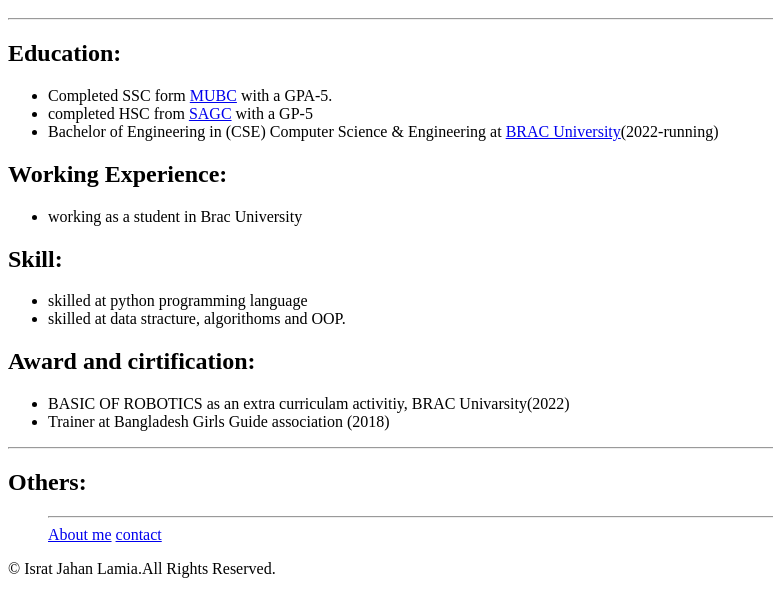
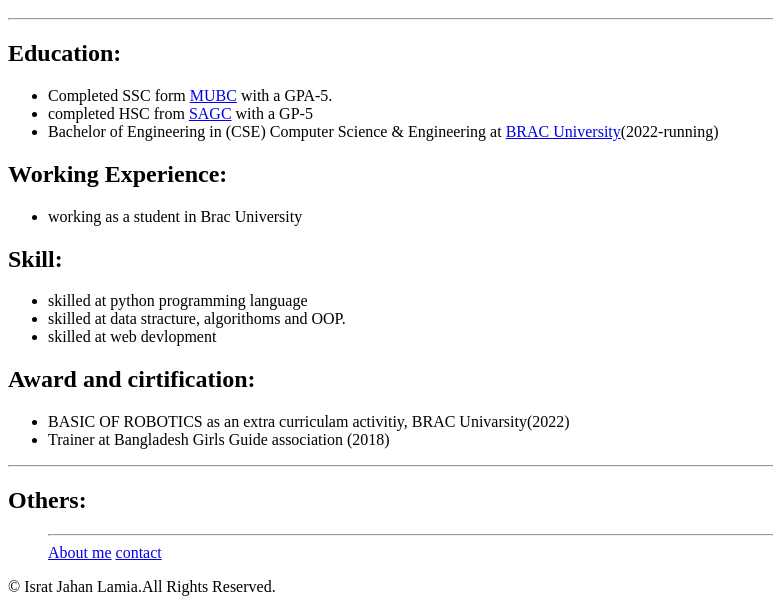
Before and after one commit to isratjahanlamia/resume3.html, a plain HTML site: page index.html in a window 1280 px wide. Shown: the part 259-871 px from the top of the page, without its empty margins (0-773 px from the left). Drawn offline with Linux system fonts and the light colour scheme.

Commit message:
Add files via upload

```diff
--- a/index.html
+++ b/index.html
@@ -23,6 +23,7 @@
         <ul>
             <li>skilled at python programming language</li>
             <li>skilled at data stracture, algorithoms and OOP.</li>
+            <li>skilled at web devlopment</li>
         </ul>
         <h2>Award and cirtification:</h2>
         <ul>
```
